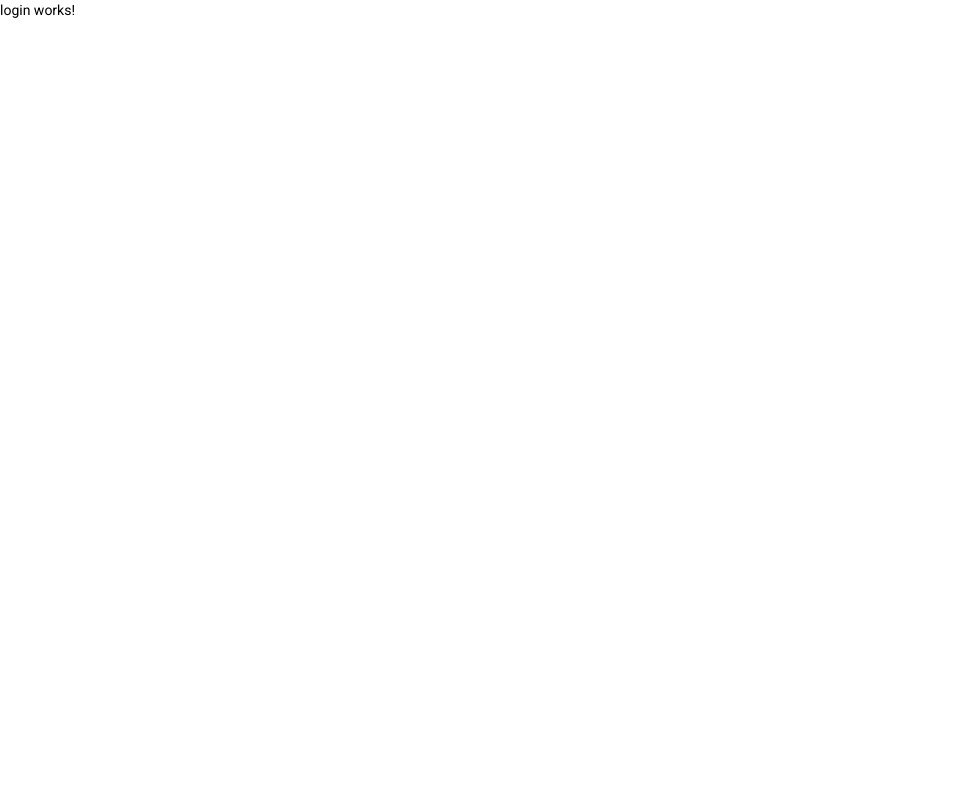
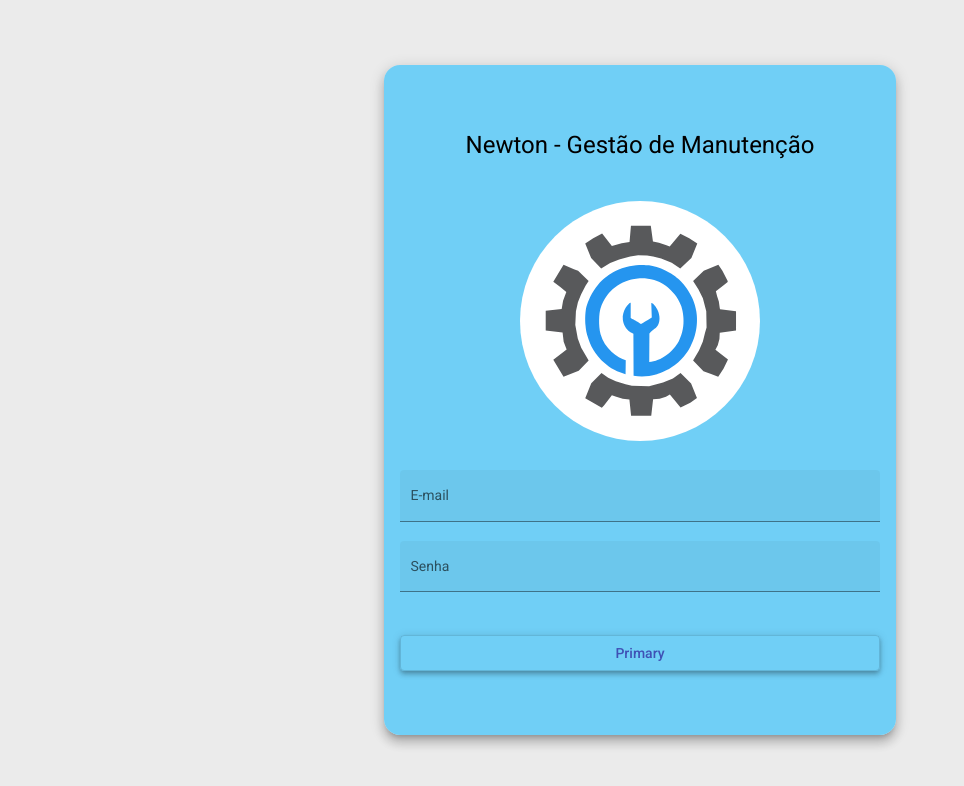
Before and after one commit to thay-oliveira96/Frontend-Projeto-Base, an Angular app: page /login in a window 1280 px wide. Shown: the top 786 px of the page, without its empty margins (0-964 px from the left). Built offline with nearby package versions, Linux system fonts and the light colour scheme.

Commit message:
HTML e CSS na tela de Login

```diff
--- a/src/app/components/login/login.component.css
+++ b/src/app/components/login/login.component.css
@@ -0,0 +1,35 @@
+.container {
+    height: 100%;
+    /*background: linear-gradient(90deg, rgba(112,207,246,1) 100%, rgba(6,156,171,1) 100%, rgba(0,212,255,1) 100%);*/
+    background-color: rgb(235, 235, 235);
+    display: flex;
+    align-items: center;
+    justify-content: center;
+}
+.form {
+    width: 30rem;
+    margin: auto;
+    /*background-color: rgb(235, 235, 235);*/
+    background: linear-gradient(90deg, rgba(112,207,246,1) 100%, rgba(6,156,171,1) 100%, rgba(0,212,255,1) 100%);
+    padding: 4rem 1rem;
+    border-radius: 1rem;
+}
+
+h1 {
+    width: 100%;
+    text-align: center;
+}
+
+.full-width {
+    width: 100%;
+}
+
+img {
+    height: 15rem;
+    width: 100%;
+    margin: 1.5rem auto 1.5rem auto;
+}
+
+button {
+    margin-top: 1.5rem;
+}
--- a/src/app/components/login/login.component.html
+++ b/src/app/components/login/login.component.html
@@ -1 +1,19 @@
-<p>login works!</p>
+<div class="container">
+    <form class="form mat-elevation-z8">
+        <h1>Newton - Gestão de Manutenção</h1>
+
+        <img src="assets/img/Logo_Newton_Sem nome.svg" alt="">
+
+        <mat-form-field class="full-width" appearance="fill">
+          <mat-label>E-mail</mat-label>
+          <input matInput placeholder="Ex. example@mail.com" value="">
+        </mat-form-field>
+
+        <mat-form-field class="full-width" appearance="fill">
+            <mat-label>Senha</mat-label>
+            <input type="password" matInput placeholder="Ex. 123" value="">
+          </mat-form-field>
+          <button class="full-width mat-elevation-z4" mat-stroked-button color="primary">Primary</button>
+      </form>
+
+</div>
```
